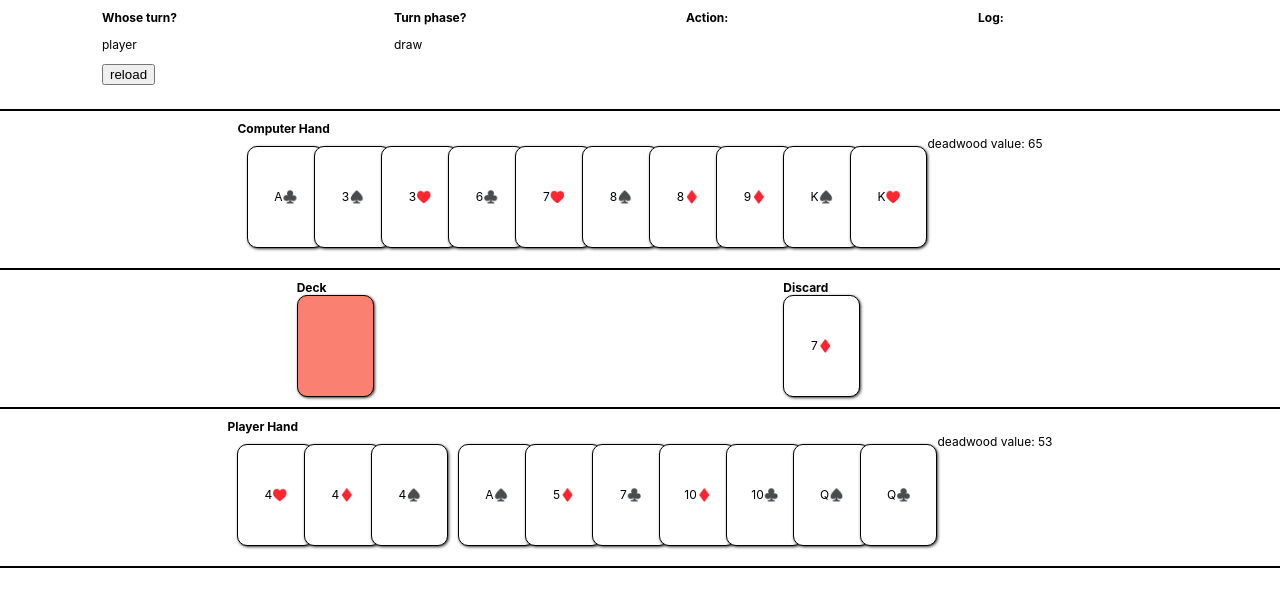
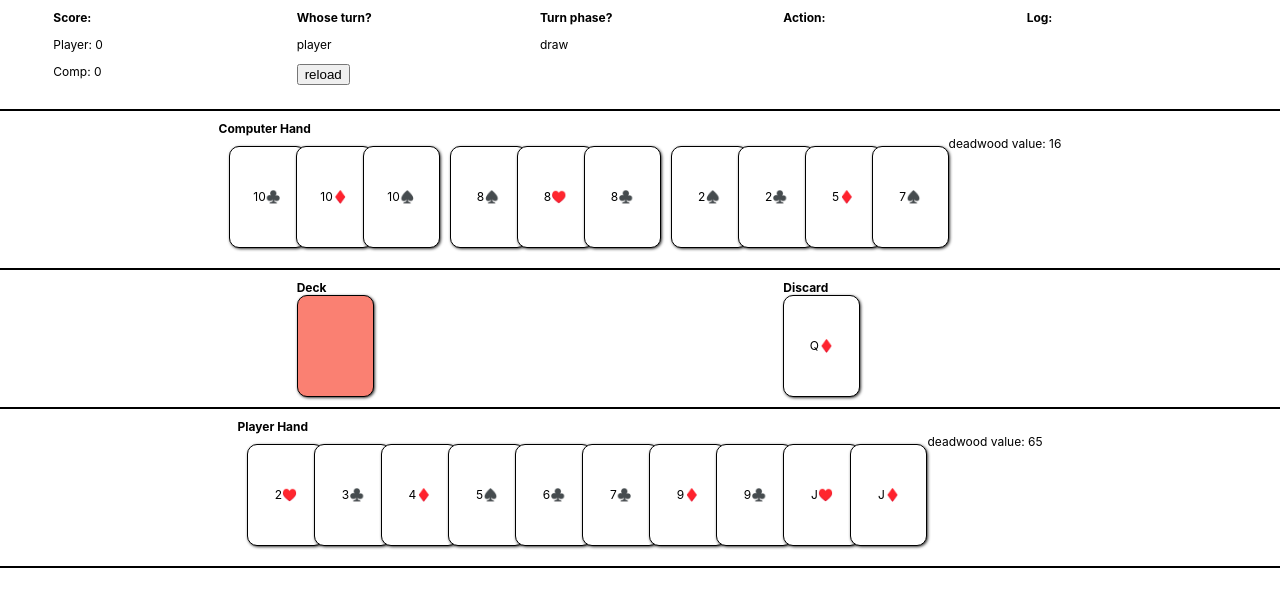
Before and after one commit to deverstalmage/rummy-2, a React (Create React App) app: page / in a window 1280 px wide. Shown: the top 606 px of the page. Built offline with nearby package versions, Linux system fonts and the light colour scheme.

Commit message:
redo scoring logic

```diff
--- a/src/App.tsx
+++ b/src/App.tsx
@@ -7,6 +7,7 @@ import {
   draw,
   calcDeadwood,
   totalValue,
+  canPairOff,
 } from "./game";
 import CardDisplay from "./Card";
 import styles from "./App.module.css";
@@ -19,7 +20,12 @@ type GameState = {
   compHand: Array<Card>;
   turn: "player" | "comp";
   phase: "draw" | "discard" | "maybeKnock" | "goOut";
+  round: number;
+  playerScore: number;
+  compScore: number;
 };
+
+type Turn = "player" | "comp";
 
 function emptyGameState(): GameState {
   const deck = generateDeck();
@@ -28,6 +34,9 @@ function emptyGameState(): GameState {
   const compHand = draw(deck, 10);
   const turn = "player";
   const phase = "draw";
+  const round = 0;
+  const playerScore = 0;
+  const compScore = 0;
   return {
     deck,
     discard,
@@ -35,6 +44,9 @@ function emptyGameState(): GameState {
     compHand,
     turn,
     phase,
+    round,
+    playerScore,
+    compScore,
   };
 }
 
@@ -43,13 +55,16 @@ function App() {
   const gameState: GameState = serializedGameState
     ? (JSON.parse(serializedGameState) as GameState)
     : emptyGameState();
-  const [deck] = useState(gameState.deck);
+  const [deck, setDeck] = useState(gameState.deck);
   const [discard, setDiscard] = useState(gameState.discard);
   const [playerHand, setPlayerHand] = useState(gameState.playerHand);
-  const [compHand] = useState(gameState.compHand);
+  const [compHand, setCompHand] = useState(gameState.compHand);
   const [turn, setTurn] = useState(gameState.turn);
   const [action, setAction] = useState("");
   const [phase, setPhase] = useState(gameState.phase);
+  const [round, setRound] = useState(gameState.round);
+  const [playerScore, setPlayerScore] = useState(gameState.playerScore);
+  const [compScore, setCompScore] = useState(gameState.compScore);
 
   const playerCanDraw = phase === "draw" && turn === "player";
   const playerCanDiscard = phase === "discard" && turn === "player";
@@ -64,6 +79,17 @@ function App() {
     }
   };
 
+  const nextRound = (winner: Turn) => {
+    setRound(round + 1);
+    const newDeck = generateDeck();
+    setDeck(generateDeck());
+    setDiscard(draw(newDeck, 1));
+    setPlayerHand(draw(newDeck, 10));
+    setCompHand(draw(newDeck, 10));
+    setTurn(winner);
+    setPhase("draw");
+  };
+
   useEffect(() => {
     localStorage.setItem(
       "gameState",
@@ -74,86 +100,84 @@ function App() {
         compHand,
         turn,
         phase,
+        round,
       })
     );
     const buffer = document.getElementById("log");
     if (buffer) buffer.scrollTop = buffer.scrollHeight;
-  }, [deck, discard, playerHand, compHand, turn, phase]);
+  }, [deck, discard, playerHand, compHand, turn, phase, round]);
 
   const resetAction = () => setAction("");
 
   const playerHasGin = calcDeadwood(playerHand).deadwood.length === 0;
 
+  const addPoints = (who: Turn, points: number) => {
+    if (who === "player") setPlayerScore(playerScore + points);
+    else setCompScore(compScore + points);
+  };
+
   const scoreAndGoOut = () => {
     setPhase("goOut");
-
-    const playerScore = totalValue(
-      calcDeadwood([
-        ...calcDeadwood(playerHand).deadwood,
-        ...calcDeadwood(compHand).groups.flatMap((c) => c),
-      ]).deadwood
-    );
-
-    const compScore = totalValue(
-      calcDeadwood([
-        ...calcDeadwood(compHand).deadwood,
-        ...calcDeadwood(playerHand).groups.flatMap((c) => c),
-      ]).deadwood
-    );
-
     log(`${turn} is going out, round end.`);
 
-    //undercut?
-    const undercut =
-      turn === "player" ? playerScore >= compScore : compScore >= playerScore;
+    const ender = turn;
+    const opp = (["player", "comp"] as Array<Turn>).filter(
+      (f) => f === ender
+    )[0];
+    const { groups: enderGroups, deadwood: enderDeadwood } =
+      calcDeadwood(playerHand);
+    const { groups: oppGroups, deadwood: oppDeadwood } =
+      calcDeadwood(playerHand);
+    const enderHand = turn === "player" ? playerHand : compHand;
+    const oppHand = turn === "player" ? compHand : playerHand;
+    const enderPairOffs = enderDeadwood.filter((f) => canPairOff(oppGroups, f));
+    const oppPairOffs = oppDeadwood.filter((f) => canPairOff(enderGroups, f));
+    const enderScore = totalValue(
+      calcDeadwood(enderHand.filter((f) => !oppPairOffs.includes(f))).deadwood
+    );
+    const oppScore = totalValue(
+      calcDeadwood(enderHand.filter((f) => !enderPairOffs.includes(f))).deadwood
+    );
+    const wasUndercut = enderScore >= oppScore;
+    const enderHasGin = calcDeadwood(enderHand).deadwood.length === 0;
+    const enderHasBigGin = enderHasGin && enderHand.length === 11;
+    const winner = enderHasGin ? ender : wasUndercut ? opp : ender;
 
-    if (turn === "player") {
-      if (playerHasGin) {
-        const points = totalValue(calcDeadwood(compHand).deadwood);
-        if (playerHand.length === 11) {
+    const points = enderHasGin
+      ? totalValue(calcDeadwood(oppHand).deadwood)
+      : wasUndercut
+      ? enderScore - oppScore
+      : oppScore - enderScore;
+
+    const extraPoints = enderHasBigGin
+      ? 31
+      : enderHasGin || wasUndercut
+      ? 25
+      : 0;
+
+    if (enderHasBigGin) {
       log("Big gin!");
-          log(`Player wins and gains ${points} + 31 = ${points + 31} points!`);
+    } else if (enderHasGin) {
+      log("Gin!");
+    } else if (wasUndercut) {
+      log(`${ender} was undercut (${enderScore} > ${oppScore})!`);
     } else {
-          log("Gin!");
-          log(`Player wins and gains ${points} + 25 = ${points + 25} points!`);
+      log(`Score with pair offs - Player: ${playerScore}, Comp: ${compScore}`);
     }
-      } else if (undercut) {
-        log("Player was undercut!");
+
+    if (extraPoints) {
       log(
-          `Comp wins the hand and gains ${playerScore - compScore + 25} points`
+        `${winner} wins, and gains ${points} + ${extraPoints} = ${
+          points + extraPoints
+        } points!`
       );
     } else {
-        log(
-          `Score with pair offs - Player: ${playerScore}, Comp: ${compScore}`
-        );
-        log(
-          `Player wins the hand, and gains ${compScore - playerScore} points`
-        );
+      log(`${winner} wins, and gains ${points} points!`);
     }
-    } else {
-      if (calcDeadwood(compHand).deadwood.length === 0) {
-        const points = totalValue(calcDeadwood(playerHand).deadwood);
-        if (compHand.length === 11) {
-          log("Big gin!");
-          log(`Comp wins and gains ${points} + 31 = ${points + 31} points!`);
-        } else {
-          log("Gin!");
-          log(`Comp wins and gains ${points} + 25 = ${points + 25} points!`);
-        }
-      } else if (undercut) {
-        log("Comp was undercut!");
-        log(
-          `Player wins the hand and gains ${
-            compScore - playerScore + 25
-          } points`
-        );
-      } else {
-        log(
-          `Score with pair offs - Player: ${playerScore}, Comp: ${compScore}`
-        );
-        log(`Comp wins the hand, and gains ${playerScore - compScore} points`);
-      }
-    }
+
+    addPoints(winner, points + extraPoints);
+
+    nextRound(winner);
   };
 
   const drawFrom = (cardSource: Array<Card>) => {
@@ -179,7 +203,6 @@ function App() {
 
   const playerDiscard = (card) => {
     if (playerCanDiscard) {
-      alert(`Player discarded ${serializeCard(card)}`);
       log(`Player discarded ${serializeCard(card)}`);
       const newHand = playerHand.filter((c) => c !== card);
       setPlayerHand(newHand);
@@ -207,10 +230,15 @@ function App() {
   return (
     <div className={styles.game}>
       <Helmet>
-        <title>{turn === "player" ? "Your turn!" : "Comp turn..."}</title>
+        <title>Gin Rummy, baby!</title>
       </Helmet>
 
       <div className={styles.section}>
+        <div>
+          <strong>Score:</strong>
+          <p>Player: {playerScore}</p>
+          <p>Comp: {compScore}</p>
+        </div>
         <div>
           <strong>Whose turn?</strong>
           <p>{turn}</p>
@@ -247,7 +275,7 @@ function App() {
             className={`${styles.deck} ${
               playerCanDraw ? styles.clickable : ""
             }`}
-            onMouseEnter={() => setAction("Draw from deck")}
+            onMouseEnter={() => playerCanDraw && setAction("Draw from deck")}
             onMouseOut={resetAction}
             onClick={playerDeckDraw}
           ></div>
@@ -255,10 +283,28 @@ function App() {
 
         <div>
           <strong>Discard</strong>
-          {discard.map((card, i) => (
+          {discard.length > 0 && (
             <CardDisplay
               notClickable={!playerCanDraw}
               mouseEnter={() =>
+                playerCanDraw &&
+                setAction(
+                  `Draw ${serializeCard(
+                    discard[discard.length - 1]
+                  )} from discard`
+                )
+              }
+              mouseOut={resetAction}
+              key={serializeCard(discard[discard.length - 1])}
+              card={discard[discard.length - 1]}
+              onClick={playerDiscardDraw}
+            />
+          )}
+          {/* {discard.map((card, i) => (
+            <CardDisplay
+              notClickable={!playerCanDraw}
+              mouseEnter={() =>
+                playerCanDraw &&
                 setAction(`Draw ${serializeCard(card)} from discard`)
               }
               mouseOut={resetAction}
@@ -266,7 +312,7 @@ function App() {
               card={card}
               onClick={playerDiscardDraw}
             />
-          ))}
+          ))} */}
         </div>
       </div>
 
@@ -279,7 +325,9 @@ function App() {
               ? "Gin!"
               : "Knock?"}
           </button>
+          {!(playerHasGin && playerHand.length === 11) && (
             <button onClick={computerTurn}>Keep Playing</button>
+          )}
         </div>
       )}
 
--- a/src/Card.module.css
+++ b/src/Card.module.css
@@ -14,3 +14,7 @@
 .clickable {
   cursor: pointer;
 }
+
+.deemph {
+  opacity: 0.5;
+}
--- a/src/Card.tsx
+++ b/src/Card.tsx
@@ -8,17 +8,21 @@ export default function CardDisplay({
   mouseOut = () => {},
   onClick = () => {},
   notClickable = false,
+  deemphasized = false,
 }: {
   card: Card;
   mouseEnter?: () => void;
   mouseOut?: () => void;
   notClickable?: boolean;
   onClick?: () => void;
+  deemphasized?: boolean;
 }) {
   return (
     <div
       key={serializeCard(card)}
-      className={`${styles.card} ${notClickable ? "" : styles.clickable}`}
+      className={`${styles.card} ${notClickable ? "" : styles.clickable} ${
+        deemphasized ? styles.deemph : ""
+      }`}
       onMouseEnter={mouseEnter}
       onMouseOut={mouseOut}
       onClick={onClick}
--- a/src/game.ts
+++ b/src/game.ts
@@ -58,6 +58,13 @@ export const serializeCard = displayCard;
 //   };
 // }
 
+function shuffle(cards) {
+  for (let i = cards.length - 1; i > 0; i--) {
+    const j = Math.floor(Math.random() * (i + 1));
+    [cards[i], cards[j]] = [cards[j], cards[i]];
+  }
+}
+
 export function generateDeck(shuffled = true) {
   const deck: Array<Card> = [];
   for (let i = 1; i <= 13; i++) {
@@ -79,9 +86,11 @@ export function generateDeck(shuffled = true) {
     });
   }
 
-  return shuffled
-    ? deck.slice().sort((a, b) => 0.5 - Math.random())
-    : deck.slice();
+  const d = deck.slice();
+  if (shuffled) {
+    shuffle(d);
+  }
+  return d;
 }
 
 export function draw(deck: Array<Card>, n: number) {
@@ -312,6 +321,12 @@ export function shouldDraw(currentHand, drawCard) {
   return newDeadwoodValue < currentDeadwoodValue;
 }
 
+export function canPairOff(groups: Array<Array<Card>>, card: Card) {
+  return groups.some(
+    (group) => calcDeadwood([...group, card]).deadwood.length === 0
+  );
+}
+
 // const testHand = [
 //   { value: 1, suit: 'spade' },
 //   { value: 1, suit: 'club' },
```
Lines whose indentation alone changed are shown as unchanged.
